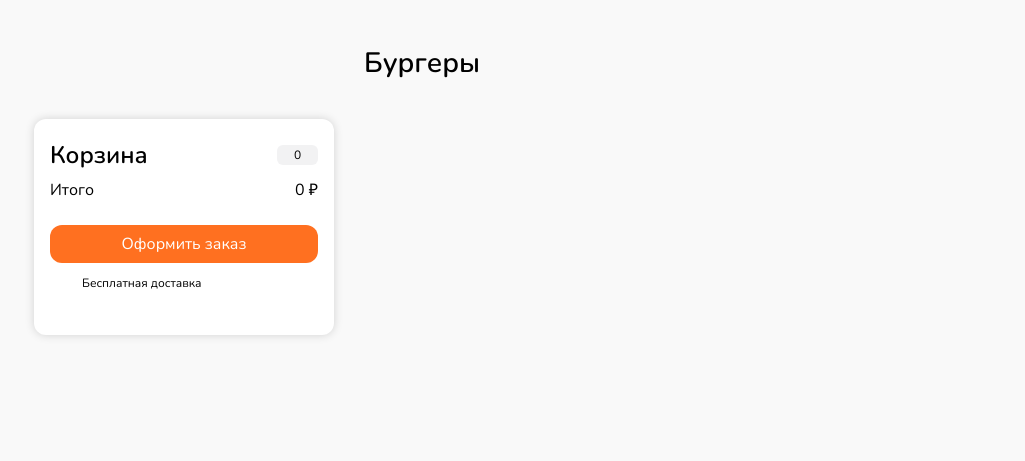
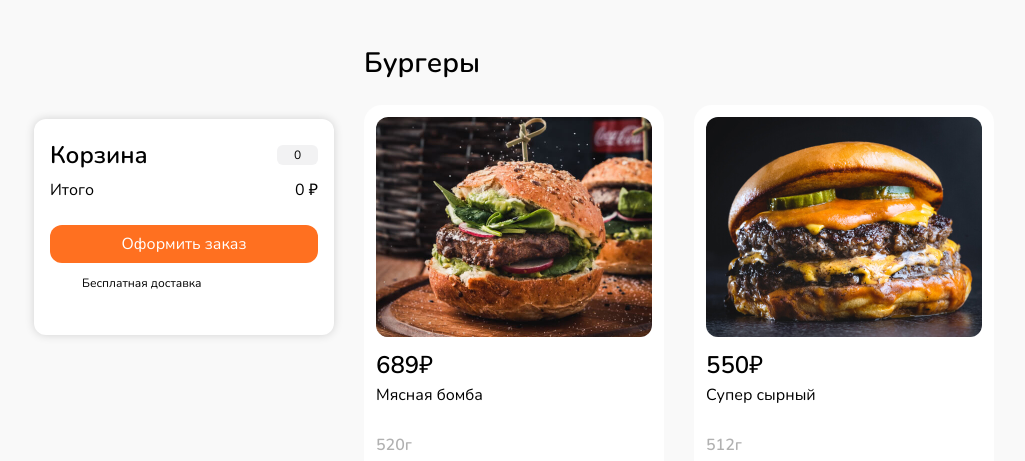
Before and after one commit to BorzovRuslanR/YourMeal, a plain HTML site: page index.html in a window 1280 px wide. Shown: the part 553-1014 px from the top of the page, without its empty margins (126-1151 px from the left). Drawn offline with Linux system fonts and the light colour scheme; files whose address does not match are found by name.

Commit message:
js optimization

```diff
--- a/db.json
+++ b/db.json
@@ -449,5 +449,99 @@
     ],
     "category": "sauce",
     "image": "image/8542732392.jpg"
+  },
+
+  {
+    "id": "7365501285",
+    "title": "Вок с курицей и овощами",
+    "price": 599,
+    "weight": 450,
+    "calories": 380,
+    "description": "Нежное куриное филе, обжаренное с овощами на огне, создает бесподобное сочетание вкусов. Добавьте немного соуса и насладитесь этим ароматным блюдом.",
+    "ingredients": [
+      "Куриное филе",
+      "Брокколи",
+      "Морковь",
+      "Перец",
+      "Лук",
+      "Соус соевый"
+    ],
+    "category": "wok",
+    "image": "image/111111.jpg"
+  },
+
+  {
+    "id": "9201587436",
+    "title": "Вок с говядиной и грибами",
+    "price": 729,
+    "weight": 550,
+    "calories": 450,
+    "description": "Ароматная говядина и свежие грибы, обжаренные на сильном огне, создают неповторимый вкусовой букет. Сочный вок, который порадует вас своим богатством вкуса.",
+    "ingredients": [
+      "Говядина",
+      "Шампиньоны",
+      "Болгарский перец",
+      "Лук",
+      "Морковь",
+      "Соус устричный"
+    ],
+    "category": "wok",
+    "image": "image/2222222.jpg"
+  },
+
+  {
+    "id": "5123746092",
+    "title": "Вок с креветками и овощами",
+    "price": 899,
+    "weight": 480,
+    "calories": 320,
+    "description": "Сочные креветки в сочетании с свежими овощами создают яркое и ароматное блюдо. Вок с креветками и овощами - идеальный выбор для любителей морепродуктов.",
+    "ingredients": [
+      "Креветки",
+      "Брокколи",
+      "Цукини",
+      "Морковь",
+      "Перец",
+      "Соус чили"
+    ],
+    "category": "wok",
+    "image": "image/333333.jpg"
+  },
+
+  {
+    "id": "3460918725",
+    "title": "Овощной вок с тофу",
+    "price": 549,
+    "weight": 400,
+    "calories": 280,
+    "description": "Легкий и сытный овощной вок с тофу - идеальное блюдо для вегетарианцев. Сочные овощи и нежный тофу в соусе создадут настоящий праздник вкуса.",
+    "ingredients": [
+      "Тофу",
+      "Цукини",
+      "Брокколи",
+      "Морковь",
+      "Перец",
+      "Соус соевый"
+    ],
+    "category": "wok",
+    "image": "image/444444.jpg"
+  },
+
+  {
+    "id": "7912360458",
+    "title": "Вок с ягодами и миндалем",
+    "price": 459,
+    "weight": 380,
+    "calories": 210,
+    "description": "Необычный вок с ягодами и миндалем - это настоящий десерт для ценителей сладкого. Сладкие ягоды и хрустящий миндаль создадут неповторимую композицию вкуса.",
+    "ingredients": [
+      "Клубника",
+      "Малина",
+      "Голубика",
+      "Миндаль",
+      "Мед"
+    ],
+    "category": "wok",
+    "image": "image/5555555.jpg"
   }
 ]
--- a/script.js
+++ b/script.js
@@ -2,18 +2,12 @@ document.querySelector('.order__wrap-title').addEventListener('click', () => {
   document.querySelector('.order').classList.toggle('order_open')
 })
 
-
-
-document.addEventListener('DOMContentLoaded', function() {
-  let request = new XMLHttpRequest();
-  request.open('GET', 'db.json', true);
-  request.onreadystatechange = function() {
-    if (request.readyState === 4) {
-      if (request.status === 200) {
-        let data = JSON.parse(request.responseText);
-
-        console.log(data);
-
+fetch('/db.json')
+.then((response) => {
+  if (response.ok) return response.json()
+  throw new Error(response.statusText || response.status)
+})
+.then((data) => {
   const navigationButtons = document.querySelectorAll('.navigation__button');
   const catalog = document.querySelector('.catalog__list');
   const modal = document.querySelector('.modal');
@@ -22,7 +16,40 @@ document.addEventListener('DOMContentLoaded', function() {
   const modalProductDescription = document.querySelector('.modal-product__description');
   const ingredientsList = document.querySelector('.ingredients');
   const closeButton = document.querySelector('.modal__close');
-        const addToCartButtons = document.querySelectorAll('.product__add');
+
+  catalog.addEventListener('click', (event) => {
+    console.log('Catalog clicked');
+    if (event.target.classList.contains('product__add')) {
+      const product = event.target.closest('.product')
+      if (product?.dataset?.id) {
+        console.log(product?.dataset?.id);
+        const productData = data.find(p => p.id === product?.dataset?.id)
+        const title = productData.title
+        const weight = productData.weight
+        const price = productData.price
+
+        const item = document.createElement('li');
+        item.classList.add('order__item');
+
+        item.innerHTML = `
+          <img class="order__image" src="${productData.image}" alt="">
+          <div class="order__product">
+            <h3 class="order__product-title">${title}</h3>
+            <p class="order__product-weight">${weight}</p>
+            <p class="order__product-price">${price}<span class="currency">₽</span></p>
+          </div>
+          <div class="order__product-count count">
+            <button class="count__minus">-</button>
+            <p class="count__amount">1</p>
+            <button class="count__plus">+</button>
+          </div>
+        `;
+
+        orderList.appendChild(item);
+      }
+    }
+  })
+
   const orderList = document.querySelector('.order__list');
 
   function showProducts(category) {
@@ -36,6 +63,7 @@ document.addEventListener('DOMContentLoaded', function() {
 
       const article = document.createElement('article');
       article.classList.add('product');
+      article.dataset.id = product.id
 
       const img = document.createElement('img');
       img.classList.add('product__image');
@@ -93,7 +121,7 @@ document.addEventListener('DOMContentLoaded', function() {
     });
   }
 
-        const defaultCategory = 'burgers';
+  const defaultCategory = 'burger';
   showProducts(defaultCategory);
 
   navigationButtons.forEach(button => {
@@ -123,46 +151,162 @@ document.addEventListener('DOMContentLoaded', function() {
     }
   });
 
-        addToCartButtons.forEach((button) => {
-          button.addEventListener('click', () => {
-
-            const card = button.closest('.product');
-            const title = card.querySelector('.product__title button').textContent;
-            const weight = card.querySelector('.product__weight').textContent;
-            const price = parseFloat(card.querySelector('.product__price').textContent);
-
-
-            const item = document.createElement('li');
-            item.classList.add('order__item');
-
-
-            item.innerHTML = `
-              <img class="order__image" src="img/burger-1-1.jpg" alt="Супер сырный">
-              <div class="order__product">
-                <h3 class="order__product-title">${title}</h3>
-                <p class="order__product-weight">${weight}</p>
-                <p class="order__product-price">${price}<span class="currency">₽</span></p>
-              </div>
-              <div class="order__product-count count">
-                <button class="count__minus">-</button>
-                <p class="count__amount">1</p>
-                <button class="count__plus">+</button>
-              </div>
-            `;
-
-            orderList.appendChild(item);
-          });
-        });
+  })
+    .catch((error) => {
+      console.error(error)
+    })
 
 
 
-      } else {
-        console.error('Ошибка запроса: ' + request.status);
-      }
-    }
-  };
-  request.send();
-});
+//         const navigationButtons = document.querySelectorAll('.navigation__button');
+//         const catalog = document.querySelector('.catalog__list');
+//         const modal = document.querySelector('.modal');
+//         const modalTitle = document.querySelector('.modal-product__title');
+//         const modalImage = document.querySelector('.modal-product__image');
+//         const modalProductDescription = document.querySelector('.modal-product__description');
+//         const ingredientsList = document.querySelector('.ingredients');
+//         const closeButton = document.querySelector('.modal__close');
+//         const addToCartButtons = document.querySelectorAll('.product__add');
+//         const orderList = document.querySelector('.order__list');
+
+//         function showProducts(category) {
+//           catalog.innerHTML = '';
+
+//           const filteredProducts = data.filter(item => item.category === category);
+
+//           filteredProducts.forEach(product => {
+//             const li = document.createElement('li');
+//             li.classList.add('catalog__item');
+
+//             const article = document.createElement('article');
+//             article.classList.add('product');
+
+//             const img = document.createElement('img');
+//             img.classList.add('product__image');
+//             img.src = product.image;
+//             img.alt = product.title;
+//             article.appendChild(img);
+
+//             const price = document.createElement('p');
+//             price.classList.add('product__price');
+//             price.textContent = product.price;
+//             const currency = document.createElement('span');
+//             currency.classList.add('currency');
+//             currency.textContent = '₽';
+//             price.appendChild(currency);
+//             article.appendChild(price);
+
+//             const title = document.createElement('h3');
+//             title.classList.add('product__title');
+//             const detailButton = document.createElement('button');
+//             detailButton.classList.add('product__detail');
+//             detailButton.textContent = product.title;
+//             title.appendChild(detailButton);
+//             article.appendChild(title);
+
+//             const weight = document.createElement('p');
+//             weight.classList.add('product__weight');
+//             weight.textContent = product.weight + 'г';
+//             article.appendChild(weight);
+
+//             const addButton = document.createElement('button');
+//             addButton.classList.add('product__add');
+//             addButton.setAttribute('type', 'button');
+//             addButton.textContent = 'Добавить';
+//             article.appendChild(addButton);
+
+//             li.appendChild(article);
+//             catalog.appendChild(li);
+
+//             img.addEventListener('click', () => {
+//               modalTitle.textContent = product.title;
+//               modalImage.src = product.image;
+
+//               modalProductDescription.textContent = product.description;
+
+//               ingredientsList.innerHTML = '';
+//               product.ingredients.forEach(ingredient => {
+//                 const li = document.createElement('li');
+//                 li.classList.add('ingredients__items');
+//                 li.textContent = ingredient;
+//                 ingredientsList.appendChild(li);
+//               });
+
+//               modal.classList.add('modal_open');
+//             });
+//           });
+//         }
+
+//         const defaultCategory = 'burger';
+//         showProducts(defaultCategory);
+
+//         navigationButtons.forEach(button => {
+//           button.addEventListener('click', () => {
+//             navigationButtons.forEach(btn => {
+//               btn.classList.remove('navigation__button_active');
+//             });
+
+//             button.classList.add('navigation__button_active');
+
+
+//             const category = button.parentNode.dataset.category;
+//             showProducts(category);
+
+//             const categoryTitle = document.getElementById('categoryTitle');
+//             categoryTitle.textContent = button.textContent;
+//           });
+//         });
+
+//         closeButton.addEventListener('click', () => {
+//           modal.classList.remove('modal_open');
+//         });
+
+//         document.addEventListener('click', (event) => {
+//           if (event.target === modal) {
+//             modal.classList.remove('modal_open');
+//           }
+//         });
+
+//         addToCartButtons.forEach((button) => {
+//           button.addEventListener('click', () => {
+
+//             const card = button.closest('.product');
+//             const title = card.querySelector('.product__title button').textContent;
+//             const weight = card.querySelector('.product__weight').textContent;
+//             const price = parseFloat(card.querySelector('.product__price').textContent);
+
+
+//             const item = document.createElement('li');
+//             item.classList.add('order__item');
+
+
+//             item.innerHTML = `
+//               <img class="order__image" src="img/burger-1-1.jpg" alt="Супер сырный">
+//               <div class="order__product">
+//                 <h3 class="order__product-title">${title}</h3>
+//                 <p class="order__product-weight">${weight}</p>
+//                 <p class="order__product-price">${price}<span class="currency">₽</span></p>
+//               </div>
+//               <div class="order__product-count count">
+//                 <button class="count__minus">-</button>
+//                 <p class="count__amount">1</p>
+//                 <button class="count__plus">+</button>
+//               </div>
+//             `;
+
+//             orderList.appendChild(item);
+//           });
+//         });
+
+
+
+//       } else {
+//         console.error('Ошибка запроса: ' + request.status);
+//       }
+//     }
+//   };
+//   request.send();
+// });
 
 
 // const buttons = document.querySelectorAll('.navigation__button');
```
Also changed, not shown: index.html (+2 -2 lines), image/111111.jpg (added), image/2222222.jpg (added), image/333333.jpg (added), image/444444.jpg (added), image/5555555.jpg (added). Lines whose indentation alone changed are shown as unchanged.
